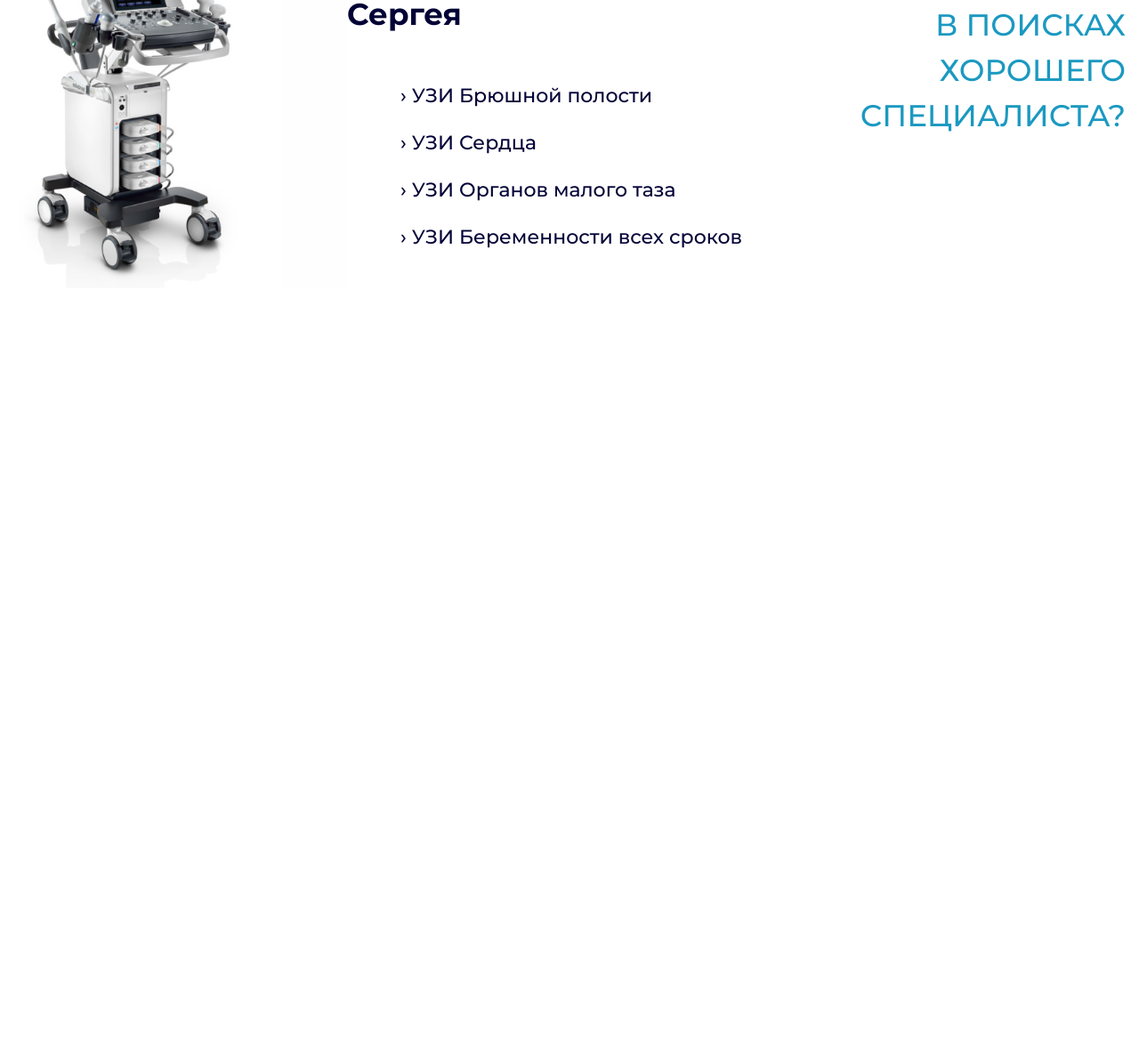
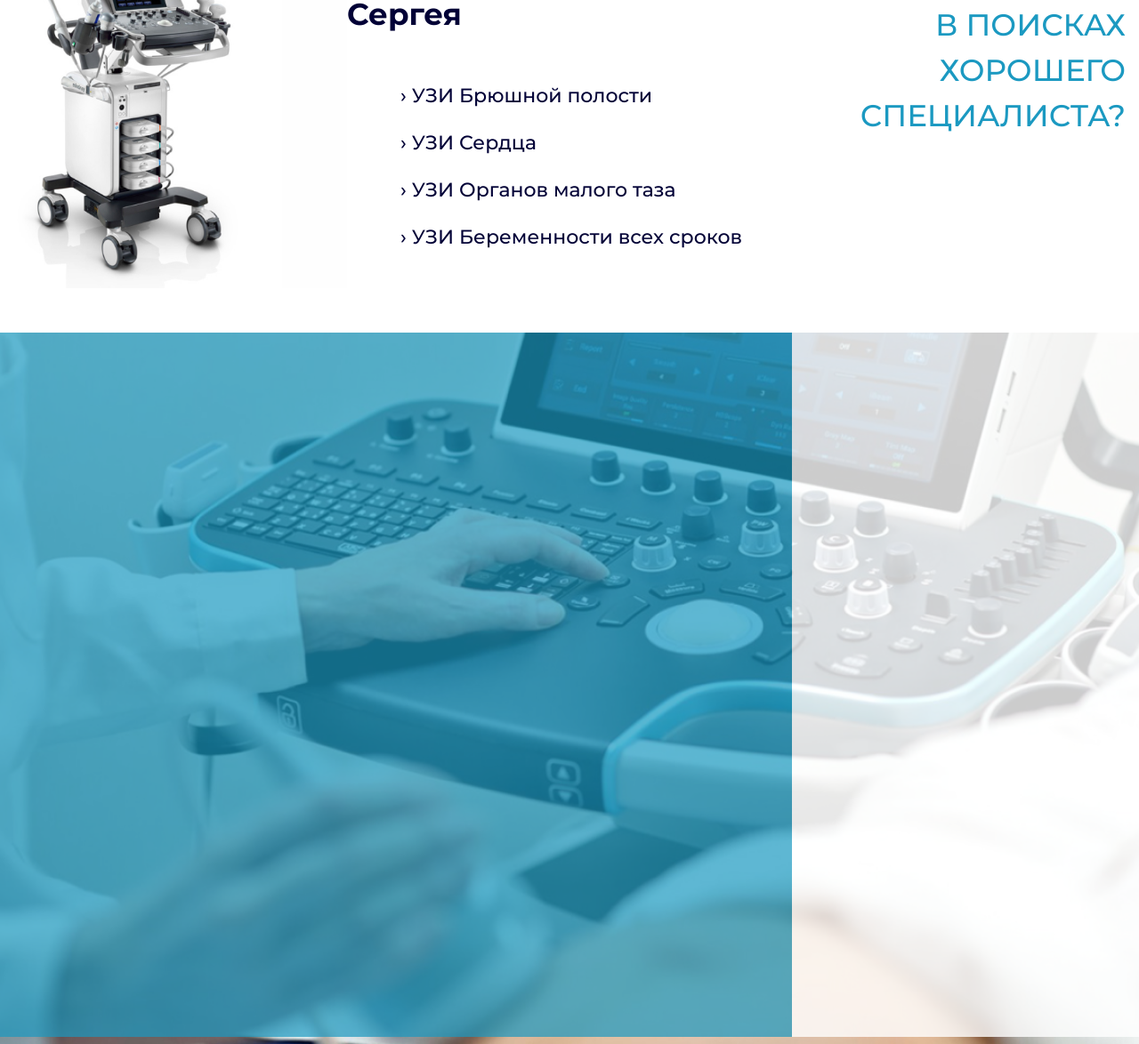
Before and after one commit to khozhainov-aleksandr/Work_for_Demonstration, a plain HTML site: page index.html in a window 1280 px wide. Shown: the part 2987-4161 px from the top of the page at 89% size. Before the commit the page ends 3361 px from the top, so only its background shows below. Drawn offline with Linux system fonts and the light colour scheme.

Commit message:
prepared the sixth block to fill it with content

```diff
--- a/css/style.css
+++ b/css/style.css
@@ -505,8 +505,6 @@
     color: #010036;
 }
 
-
-
 /* Right */
 .fifth_block__right_block {
     width: 30%;
@@ -521,3 +519,67 @@
     text-align: right;
     color: #1B99C1;
 }
+
+/* ------ Sixth Block ------ */
+
+.sixth_block {
+    background-image: url("../img/sixth_block__doctor/background.jpg");
+    background-position: center;
+    background-size: cover;
+    background-repeat: no-repeat;
+    height: 100vh;
+}
+
+.sixth_block__wrapper {
+    display: flex;
+    flex-direction: row;
+}
+
+
+
+
+
+/*  */
+.sixth_block__left_side {
+    position: relative;
+    background-color: rgba(27, 153, 193, 0.7);
+    flex-basis: 70%;
+    height: 99vh;
+}
+
+.sixth_block__left_side:before {
+    content: '';
+    position: absolute;
+    top: 0px;
+    left: -500%;
+    width: 500%;
+    height: 100%;
+    background-color: rgba(27, 153, 193, 0.7);
+}
+
+
+
+
+
+
+
+
+
+
+/*  */
+.sixth_block__right_side {
+    position: relative;
+    background-color: rgba(255, 255, 255, 0.8);
+    flex-basis: 30%;
+    height: 99vh;
+}
+
+.sixth_block__right_side:after {
+    content: '';
+    position: absolute;
+    top: 0px;
+    right: -500%;
+    width: 500%;
+    height: 100%;
+    background-color: rgba(255, 255, 255, 0.8);
+}
--- a/index.html
+++ b/index.html
@@ -199,7 +199,15 @@
                     </div>
                 </div>
             </div>
-
+        </article>
+        <!-- Sixth Block -->
+        <article class="sixth_block">
+            <div class="container">
+                <div class="sixth_block__wrapper">
+                    <div class="sixth_block__left_side"></div>
+                    <div class="sixth_block__right_side"></div>
+                </div>
+            </div>
         </article>
     </main>
 </body>
```
Also changed, not shown: img/seventh_block_certificates/certificate_01.jpg (renamed from img/sixth_block__certificates/certificate_01.jpg), img/seventh_block_certificates/certificate_02.jpg (renamed from img/sixth_block__certificates/certificate_02.jpg), img/seventh_block_certificates/certificate_03.jpg (renamed from img/sixth_block__certificates/certificate_03.jpg), img/seventh_block_certificates/left_arrow.png (renamed from img/sixth_block__certificates/left_arrow.png), img/seventh_block_certificates/left_arrow_hover.png (renamed from img/sixth_block__certificates/left_arrow_hover.png), img/seventh_block_certificates/right_arrow.png (renamed from img/sixth_block__certificates/right_arrow.png), img/seventh_block_certificates/right_arrow_hover.png (renamed from img/sixth_block__certificates/right_arrow_hover.png), img/sixth_block__doctor/background.jpg (renamed from img/third_block__research/background.jpg), img/sixth_block__doctor/photo_doctora.jpg (renamed from img/sixth_block__certificates/Rectangle 17.jpg).
